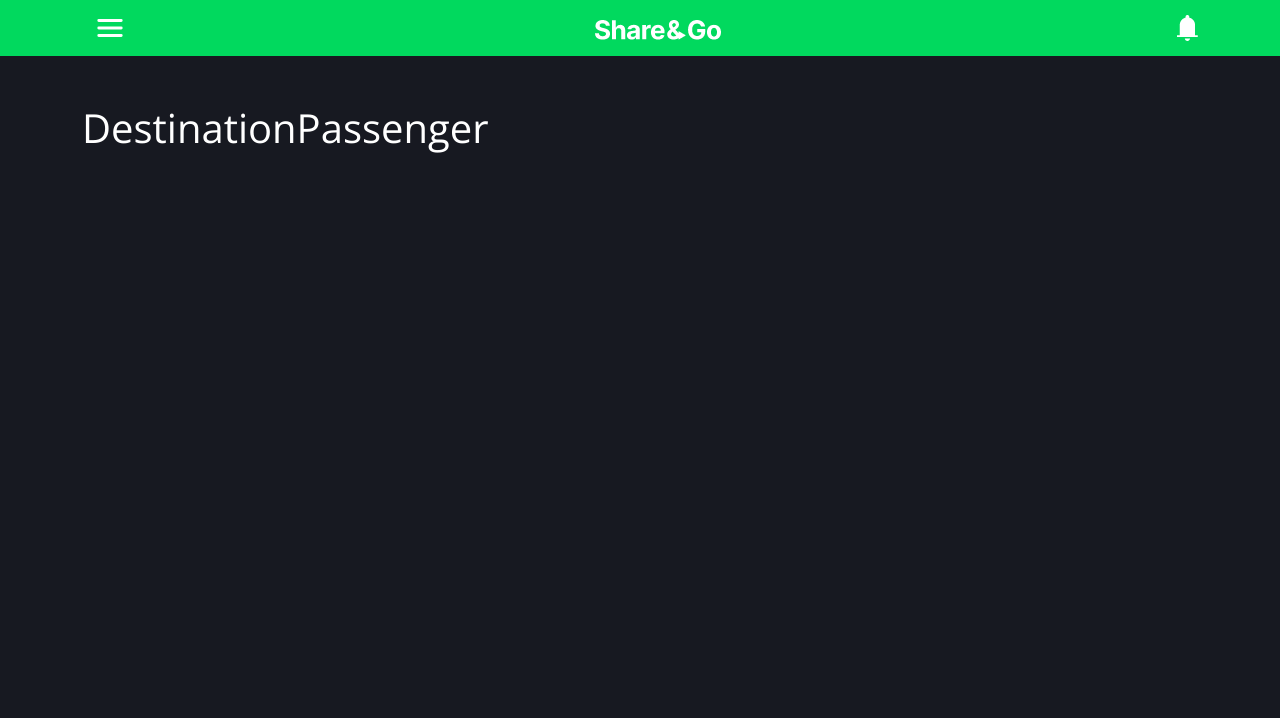
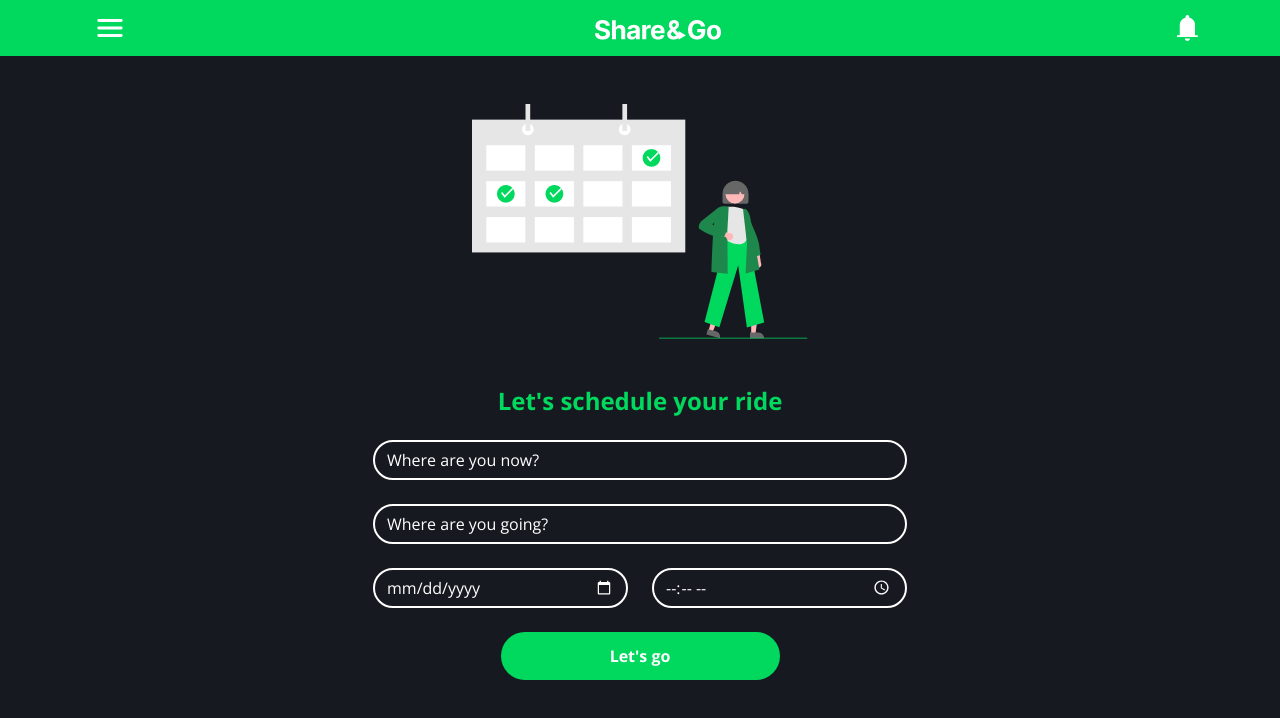
Before and after one commit to vinwatanabe/shareandgo-frontend, a React (Create React App) app: page /passenger-destination in a window 1280 px wide. Shown: the top 718 px of the page. Built offline with nearby package versions, Linux system fonts and the light colour scheme.

Commit message:
Finished DestinationPassenger page

```diff
--- a/src/App.css
+++ b/src/App.css
@@ -84,6 +84,8 @@ nav.bg-dark {
 input[type='text'],
 input[type='email'],
 input[type='password'],
+input[type='date'],
+input[type='time'],
 .form-select {
 	border: 2px white solid;
 	border-radius: 25px;
@@ -91,16 +93,24 @@ input[type='password'],
 	color: white;
 }
 
+::-webkit-calendar-picker-indicator {
+	filter: invert(1);
+}
+
 input[type='text']:focus,
 input[type='email']:focus,
-input[type='password']:focus {
+input[type='password']:focus,
+input[type='date']:focus,
+input[type='time']:focus {
 	background-color: var(--SGAlpha);
 	color: white;
 }
 
 input[type='text']::placeholder,
 input[type='email']::placeholder,
-input[type='password']::placeholder {
+input[type='password']::placeholder,
+input[type='date']::placeholder,
+input[type='time']::placeholder {
 	color: white;
 }
 
--- a/src/pages/DestinationPassenger.js
+++ b/src/pages/DestinationPassenger.js
@@ -1,9 +1,76 @@
-import React from 'react';
+import React, { useState } from 'react';
+import ScheduleIcon from '../images/schedule.png';
+import ButtonPrimary from '../components/ButtonPrimary';
 
 const DestinationPassenger = () => {
+	const [values, setValues] = useState('');
+
+	function handleChange(event) {
+		const auxValues = { ...values };
+		auxValues[event.target.id] = event.target.value;
+		setValues(auxValues);
+	}
+
 	return (
 		<>
-			<h1>DestinationPassenger</h1>
+			<div className='text-center'>
+				<figure>
+					<img src={ScheduleIcon} alt='Schedule illustration' />
+				</figure>
+			</div>
+
+			<div className='text-center mt-5'>
+				<h2 className='text-title mb-4'>Let's schedule your ride</h2>
+
+				<form className='row col-12 col-md-6 g-4 mb-4 mx-auto'>
+					<div className='col-md-12'>
+						<input
+							type='text'
+							id='currentLocation'
+							placeholder='Where are you now?'
+							className='form-control'
+							onChange={(e) => handleChange(e)}
+						/>
+					</div>
+
+					<div className='col-md-12'>
+						<input
+							type='text'
+							id='destinationLocation'
+							placeholder='Where are you going?'
+							className='form-control'
+							onChange={(e) => handleChange(e)}
+						/>
+					</div>
+
+					<div className='col-md-6'>
+						<input
+							type='date'
+							id='rideDate'
+							placeholder='Select date'
+							className='form-control'
+							onChange={(e) => handleChange(e)}
+						/>
+					</div>
+
+					<div className='col-md-6'>
+						<input
+							type='time'
+							id='rideTime'
+							placeholder='Select time'
+							className='form-control'
+							onChange={(e) => handleChange(e)}
+						/>
+					</div>
+				</form>
+
+				<ButtonPrimary
+					text="Let's go"
+					className='col-6 col-md-3 mx-auto d-block'
+					link='/drivers-available'
+					clickAction=''
+				/>
+			</div>
 		</>
 	);
 };
--- a/src/pages/Login.js
+++ b/src/pages/Login.js
@@ -17,7 +17,6 @@ const Login = () => {
 				<figure className='mb-5'>
 					<img src={ShareGoIcon} alt='Share & Go icon' />
 				</figure>
-
 				<form className='d-grid col-10 col-md-6 gap-4 mb-4 mx-auto'>
 					<div className=''>
 						<input
```
